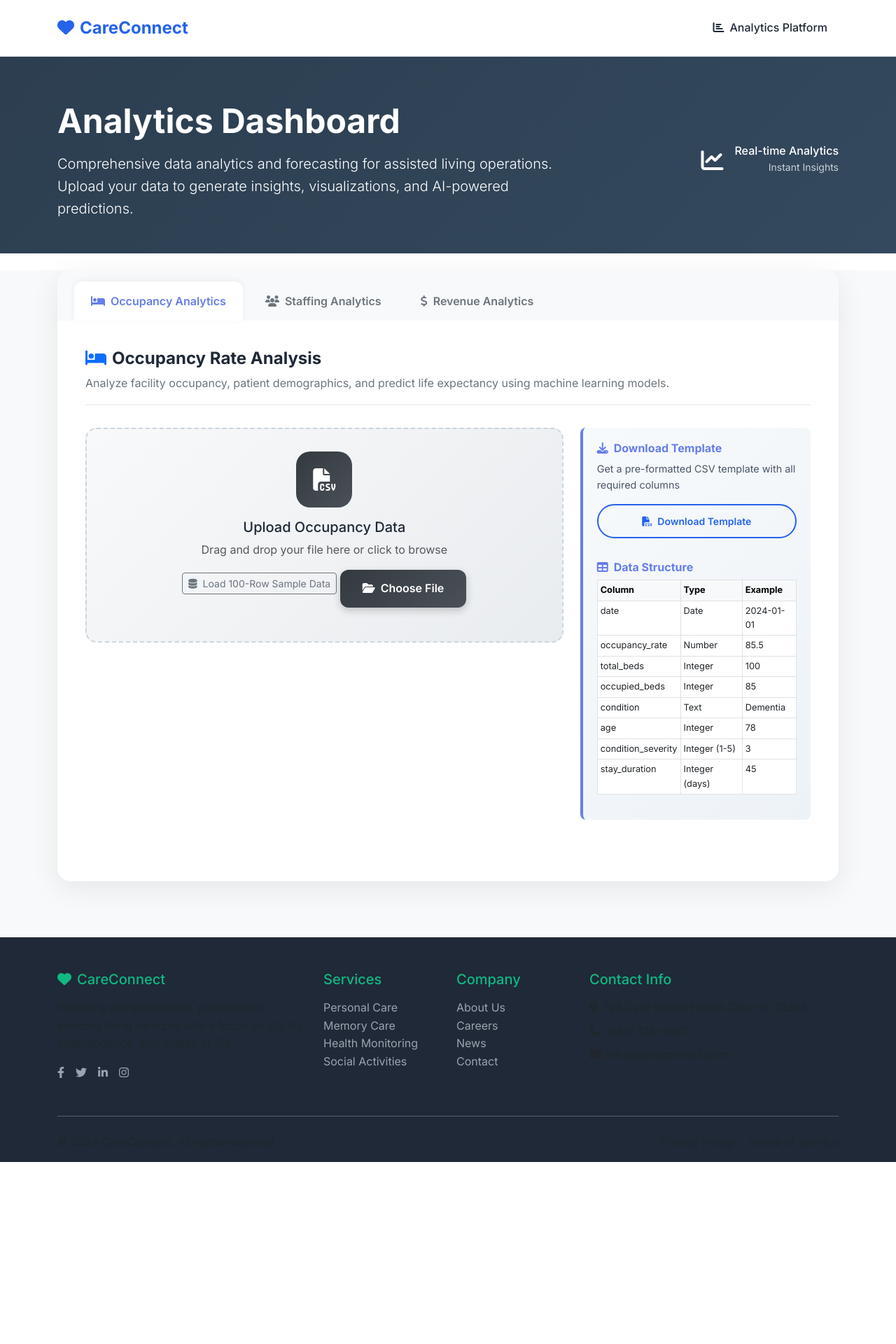
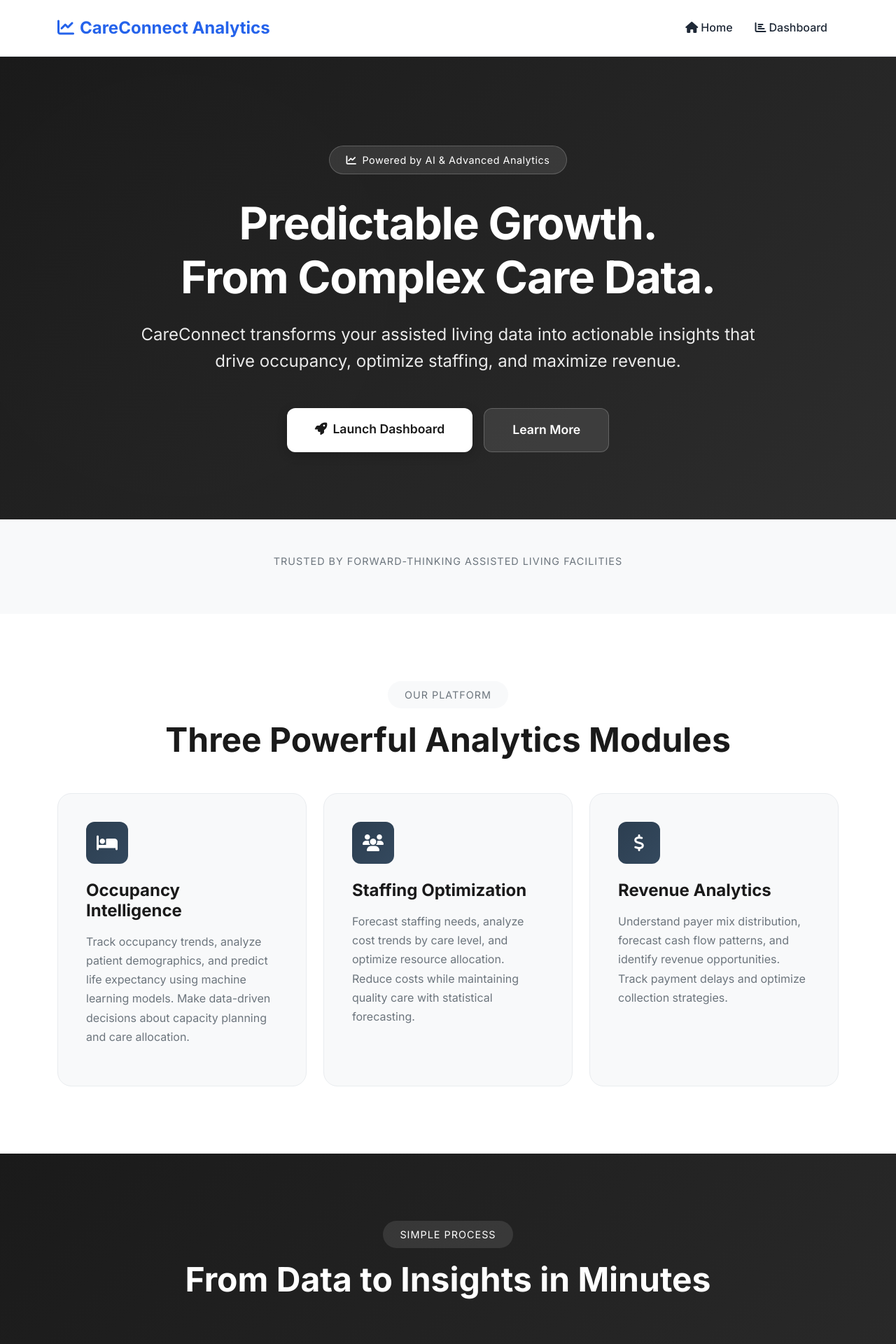
Before and after one commit to germanparra0202/assisted_living_startup, a Flask app: page / in a window 1280 px wide. Shown: the top 1920 px of the page at 70% size. Before the commit the page ends 1660 px from the top, so only its background shows below. Run offline with Flask 3, Linux system fonts and the light colour scheme; some libraries are stand-ins or nearby versions.

Commit message:
homepage

```diff
--- a/app.py
+++ b/app.py
@@ -19,6 +19,10 @@ def allowed_file(filename):
     return '.' in filename and filename.rsplit('.', 1)[1].lower() in app.config['ALLOWED_EXTENSIONS']
 
 @app.route('/')
+def home():
+    return render_template('home.html')
+
+@app.route('/dashboard')
 def dashboard():
     return render_template('dashboard.html')
 
--- a/templates/base.html
+++ b/templates/base.html
@@ -170,8 +170,8 @@
     <!-- Navigation -->
     <nav class="navbar navbar-expand-lg fixed-top">
         <div class="container">
-            <a class="navbar-brand" href="{{ url_for('dashboard') }}">
-                <i class="fas fa-heart me-2"></i>CareConnect
+            <a class="navbar-brand" href="{{ url_for('home') }}">
+                <i class="fas fa-chart-line me-2"></i>CareConnect Analytics
             </a>
             <button class="navbar-toggler" type="button" data-bs-toggle="collapse" data-bs-target="#navbarNav">
                 <span class="navbar-toggler-icon"></span>
@@ -179,9 +179,14 @@
             <div class="collapse navbar-collapse" id="navbarNav">
                 <ul class="navbar-nav ms-auto">
                     <li class="nav-item">
-                        <span class="nav-link text-muted">
-                            <i class="fas fa-chart-bar me-2"></i>Analytics Platform
-                        </span>
+                        <a class="nav-link" href="{{ url_for('home') }}">
+                            <i class="fas fa-home me-1"></i>Home
+                        </a>
+                    </li>
+                    <li class="nav-item">
+                        <a class="nav-link" href="{{ url_for('dashboard') }}">
+                            <i class="fas fa-chart-bar me-1"></i>Dashboard
+                        </a>
                     </li>
                 </ul>
             </div>
--- /dev/null
+++ b/templates/home.html
@@ -0,0 +1,549 @@
+{% extends "base.html" %}
+
+{% block title %}CareConnect Analytics - Data-Driven Insights for Assisted Living{% endblock %}
+
+{% block content %}
+<style>
+    /* Hero Section */
+    .hero-section {
+        background: linear-gradient(135deg, #1a1a1a 0%, #2d2d2d 100%);
+        color: white;
+        padding: 8rem 0 6rem;
+        text-align: center;
+        position: relative;
+        overflow: hidden;
+    }
+
+    .hero-section::before {
+        content: '';
+        position: absolute;
+        top: 0;
+        left: 0;
+        right: 0;
+        bottom: 0;
+        background: radial-gradient(circle at 20% 50%, rgba(255,255,255,0.05) 0%, transparent 50%);
+        pointer-events: none;
+    }
+
+    .hero-content {
+        position: relative;
+        z-index: 1;
+        max-width: 900px;
+        margin: 0 auto;
+    }
+
+    .hero-badge {
+        display: inline-block;
+        background: rgba(255, 255, 255, 0.1);
+        border: 1px solid rgba(255, 255, 255, 0.2);
+        padding: 0.5rem 1.5rem;
+        border-radius: 50px;
+        margin-bottom: 2rem;
+        font-size: 0.9rem;
+        letter-spacing: 0.5px;
+    }
+
+    .hero-title {
+        font-size: 4rem;
+        font-weight: 800;
+        line-height: 1.2;
+        margin-bottom: 1.5rem;
+        letter-spacing: -0.02em;
+    }
+
+    .hero-subtitle {
+        font-size: 1.5rem;
+        font-weight: 400;
+        margin-bottom: 3rem;
+        opacity: 0.9;
+        line-height: 1.6;
+    }
+
+    .hero-cta {
+        display: flex;
+        gap: 1rem;
+        justify-content: center;
+        flex-wrap: wrap;
+    }
+
+    .btn-primary-hero {
+        background: white;
+        color: #1a1a1a;
+        padding: 1rem 2.5rem;
+        border-radius: 12px;
+        font-weight: 600;
+        font-size: 1.1rem;
+        text-decoration: none;
+        transition: all 0.3s ease;
+        box-shadow: 0 4px 15px rgba(0, 0, 0, 0.2);
+    }
+
+    .btn-primary-hero:hover {
+        transform: translateY(-2px);
+        box-shadow: 0 8px 25px rgba(0, 0, 0, 0.3);
+        color: #1a1a1a;
+    }
+
+    .btn-secondary-hero {
+        background: rgba(255, 255, 255, 0.1);
+        color: white;
+        padding: 1rem 2.5rem;
+        border-radius: 12px;
+        font-weight: 600;
+        font-size: 1.1rem;
+        text-decoration: none;
+        border: 1px solid rgba(255, 255, 255, 0.2);
+        transition: all 0.3s ease;
+    }
+
+    .btn-secondary-hero:hover {
+        background: rgba(255, 255, 255, 0.2);
+        color: white;
+    }
+
+    /* Trusted By Section */
+    .trusted-section {
+        padding: 3rem 0;
+        background: #f8f9fa;
+        text-align: center;
+    }
+
+    .trusted-text {
+        color: #6c757d;
+        font-size: 0.9rem;
+        text-transform: uppercase;
+        letter-spacing: 1px;
+        margin-bottom: 1rem;
+    }
+
+    /* Features Section */
+    .features-section {
+        padding: 6rem 0;
+        background: white;
+    }
+
+    .section-badge {
+        display: inline-block;
+        background: #f8f9fa;
+        padding: 0.5rem 1.5rem;
+        border-radius: 50px;
+        margin-bottom: 1rem;
+        font-size: 0.9rem;
+        color: #6c757d;
+        text-transform: uppercase;
+        letter-spacing: 1px;
+    }
+
+    .section-title {
+        font-size: 3rem;
+        font-weight: 800;
+        margin-bottom: 3rem;
+        color: #1a1a1a;
+        text-align: center;
+    }
+
+    .feature-card {
+        background: #f8f9fa;
+        border-radius: 20px;
+        padding: 2.5rem;
+        height: 100%;
+        transition: all 0.3s ease;
+        border: 1px solid #e9ecef;
+    }
+
+    .feature-card:hover {
+        transform: translateY(-5px);
+        box-shadow: 0 10px 40px rgba(0, 0, 0, 0.1);
+    }
+
+    .feature-icon {
+        width: 60px;
+        height: 60px;
+        background: linear-gradient(135deg, #2c3e50 0%, #34495e 100%);
+        border-radius: 12px;
+        display: flex;
+        align-items: center;
+        justify-content: center;
+        color: white;
+        font-size: 1.5rem;
+        margin-bottom: 1.5rem;
+    }
+
+    .feature-title {
+        font-size: 1.5rem;
+        font-weight: 700;
+        margin-bottom: 1rem;
+        color: #1a1a1a;
+    }
+
+    .feature-description {
+        color: #6c757d;
+        line-height: 1.7;
+    }
+
+    /* How It Works Section */
+    .how-it-works {
+        padding: 6rem 0;
+        background: linear-gradient(135deg, #1a1a1a 0%, #2d2d2d 100%);
+        color: white;
+    }
+
+    .step-card {
+        text-align: center;
+        padding: 2rem;
+    }
+
+    .step-number {
+        width: 60px;
+        height: 60px;
+        background: rgba(255, 255, 255, 0.1);
+        border-radius: 50%;
+        display: flex;
+        align-items: center;
+        justify-content: center;
+        font-size: 1.5rem;
+        font-weight: 700;
+        margin: 0 auto 1.5rem;
+        border: 2px solid rgba(255, 255, 255, 0.2);
+    }
+
+    .step-title {
+        font-size: 1.3rem;
+        font-weight: 700;
+        margin-bottom: 1rem;
+    }
+
+    .step-description {
+        color: rgba(255, 255, 255, 0.8);
+        line-height: 1.6;
+    }
+
+    /* Benefits Section */
+    .benefits-section {
+        padding: 6rem 0;
+        background: white;
+    }
+
+    .benefit-item {
+        display: flex;
+        align-items: start;
+        margin-bottom: 2rem;
+        padding: 1.5rem;
+        background: #f8f9fa;
+        border-radius: 12px;
+        transition: all 0.3s ease;
+    }
+
+    .benefit-item:hover {
+        background: #e9ecef;
+    }
+
+    .benefit-icon {
+        width: 40px;
+        height: 40px;
+        background: linear-gradient(135deg, #2c3e50 0%, #34495e 100%);
+        border-radius: 8px;
+        display: flex;
+        align-items: center;
+        justify-content: center;
+        color: white;
+        font-size: 1.2rem;
+        margin-right: 1.5rem;
+        flex-shrink: 0;
+    }
+
+    .benefit-content h5 {
+        font-weight: 700;
+        margin-bottom: 0.5rem;
+        color: #1a1a1a;
+    }
+
+    .benefit-content p {
+        margin: 0;
+        color: #6c757d;
+    }
+
+    /* CTA Section */
+    .cta-section {
+        padding: 6rem 0;
+        background: linear-gradient(135deg, #2c3e50 0%, #34495e 100%);
+        color: white;
+        text-align: center;
+    }
+
+    .cta-title {
+        font-size: 3rem;
+        font-weight: 800;
+        margin-bottom: 1.5rem;
+    }
+
+    .cta-subtitle {
+        font-size: 1.3rem;
+        margin-bottom: 2.5rem;
+        opacity: 0.9;
+    }
+
+    /* Footer */
+    .footer {
+        background: #1a1a1a;
+        color: rgba(255, 255, 255, 0.6);
+        padding: 3rem 0;
+        text-align: center;
+    }
+
+    .footer-links {
+        list-style: none;
+        padding: 0;
+        margin: 1rem 0;
+        display: flex;
+        justify-content: center;
+        gap: 2rem;
+        flex-wrap: wrap;
+    }
+
+    .footer-links a {
+        color: rgba(255, 255, 255, 0.6);
+        text-decoration: none;
+        transition: color 0.3s ease;
+    }
+
+    .footer-links a:hover {
+        color: white;
+    }
+
+    @media (max-width: 768px) {
+        .hero-title {
+            font-size: 2.5rem;
+        }
+
+        .hero-subtitle {
+            font-size: 1.2rem;
+        }
+
+        .section-title {
+            font-size: 2rem;
+        }
+
+        .cta-title {
+            font-size: 2rem;
+        }
+    }
+</style>
+
+<!-- Hero Section -->
+<section class="hero-section">
+    <div class="container">
+        <div class="hero-content">
+            <div class="hero-badge">
+                <i class="fas fa-chart-line me-2"></i>Powered by AI & Advanced Analytics
+            </div>
+            <h1 class="hero-title">Predictable Growth.<br>From Complex Care Data.</h1>
+            <p class="hero-subtitle">CareConnect transforms your assisted living data into actionable insights that drive occupancy, optimize staffing, and maximize revenue.</p>
+            <div class="hero-cta">
+                <a href="/dashboard" class="btn-primary-hero">
+                    <i class="fas fa-rocket me-2"></i>Launch Dashboard
+                </a>
+                <a href="#how-it-works" class="btn-secondary-hero">
+                    Learn More
+                </a>
+            </div>
+        </div>
+    </div>
+</section>
+
+<!-- Trusted By Section -->
+<section class="trusted-section">
+    <div class="container">
+        <p class="trusted-text">Trusted by forward-thinking assisted living facilities</p>
+    </div>
+</section>
+
+<!-- Features Section -->
+<section class="features-section">
+    <div class="container">
+        <div class="text-center mb-5">
+            <span class="section-badge">Our Platform</span>
+            <h2 class="section-title">Three Powerful Analytics Modules</h2>
+        </div>
+
+        <div class="row g-4">
+            <div class="col-md-4">
+                <div class="feature-card">
+                    <div class="feature-icon">
+                        <i class="fas fa-bed"></i>
+                    </div>
+                    <h3 class="feature-title">Occupancy Intelligence</h3>
+                    <p class="feature-description">Track occupancy trends, analyze patient demographics, and predict life expectancy using machine learning models. Make data-driven decisions about capacity planning and care allocation.</p>
+                </div>
+            </div>
+
+            <div class="col-md-4">
+                <div class="feature-card">
+                    <div class="feature-icon">
+                        <i class="fas fa-users"></i>
+                    </div>
+                    <h3 class="feature-title">Staffing Optimization</h3>
+                    <p class="feature-description">Forecast staffing needs, analyze cost trends by care level, and optimize resource allocation. Reduce costs while maintaining quality care with statistical forecasting.</p>
+                </div>
+            </div>
+
+            <div class="col-md-4">
+                <div class="feature-card">
+                    <div class="feature-icon">
+                        <i class="fas fa-dollar-sign"></i>
+                    </div>
+                    <h3 class="feature-title">Revenue Analytics</h3>
+                    <p class="feature-description">Understand payer mix distribution, forecast cash flow patterns, and identify revenue opportunities. Track payment delays and optimize collection strategies.</p>
+                </div>
+            </div>
+        </div>
+    </div>
+</section>
+
+<!-- How It Works Section -->
+<section class="how-it-works" id="how-it-works">
+    <div class="container">
+        <div class="text-center mb-5">
+            <span class="section-badge" style="background: rgba(255,255,255,0.1); color: white;">Simple Process</span>
+            <h2 class="section-title" style="color: white;">From Data to Insights in Minutes</h2>
+        </div>
+
+        <div class="row g-4">
+            <div class="col-md-3">
+                <div class="step-card">
+                    <div class="step-number">1</div>
+                    <h4 class="step-title">Upload Your Data</h4>
+                    <p class="step-description">Import CSV or Excel files with occupancy, staffing, or revenue data. Download our templates for easy formatting.</p>
+                </div>
+            </div>
+
+            <div class="col-md-3">
+                <div class="step-card">
+                    <div class="step-number">2</div>
+                    <h4 class="step-title">Instant Visualization</h4>
+                    <p class="step-description">See your data come alive with interactive charts and real-time metrics. All visualizations update automatically.</p>
+                </div>
+            </div>
+
+            <div class="col-md-3">
+                <div class="step-card">
+                    <div class="step-number">3</div>
+                    <h4 class="step-title">Generate Insights</h4>
+                    <p class="step-description">Run AI predictions or statistical analysis with one click. Get forecasts, trends, and actionable recommendations.</p>
+                </div>
+            </div>
+
+            <div class="col-md-3">
+                <div class="step-card">
+                    <div class="step-number">4</div>
+                    <h4 class="step-title">Export Results</h4>
+                    <p class="step-description">Download complete analysis reports as CSV files for further processing or presentation to stakeholders.</p>
+                </div>
+            </div>
+        </div>
+    </div>
+</section>
+
+<!-- Benefits Section -->
+<section class="benefits-section">
+    <div class="container">
+        <div class="text-center mb-5">
+            <span class="section-badge">Why CareConnect</span>
+            <h2 class="section-title">Built for Modern Healthcare Analytics</h2>
+        </div>
+
+        <div class="row">
+            <div class="col-md-6">
+                <div class="benefit-item">
+                    <div class="benefit-icon">
+                        <i class="fas fa-brain"></i>
+                    </div>
+                    <div class="benefit-content">
+                        <h5>AI-Powered Predictions</h5>
+                        <p>Leverage machine learning for life expectancy predictions, cost forecasting, and revenue projections.</p>
+                    </div>
+                </div>
+
+                <div class="benefit-item">
+                    <div class="benefit-icon">
+                        <i class="fas fa-chart-bar"></i>
+                    </div>
+                    <div class="benefit-content">
+                        <h5>Statistical Analysis</h5>
+                        <p>Access descriptive statistics, correlation analysis, variance testing, and trend significance testing.</p>
+                    </div>
+                </div>
+
+                <div class="benefit-item">
+                    <div class="benefit-icon">
+                        <i class="fas fa-eye"></i>
+                    </div>
+                    <div class="benefit-content">
+                        <h5>Colorblind-Safe Design</h5>
+                        <p>All visualizations use scientifically-proven colorblind-safe palettes for universal accessibility.</p>
+                    </div>
+                </div>
+            </div>
+
+            <div class="col-md-6">
+                <div class="benefit-item">
+                    <div class="benefit-icon">
+                        <i class="fas fa-bolt"></i>
+                    </div>
+                    <div class="benefit-content">
+                        <h5>Real-Time Processing</h5>
+                        <p>Upload data and see results instantly. No waiting, no batch processing, no delays.</p>
+                    </div>
+                </div>
+
+                <div class="benefit-item">
+                    <div class="benefit-icon">
+                        <i class="fas fa-download"></i>
+                    </div>
+                    <div class="benefit-content">
+                        <h5>Export Everything</h5>
+                        <p>Download analysis results, forecasts, and raw data with predictions for external use.</p>
+                    </div>
+                </div>
+
+                <div class="benefit-item">
+                    <div class="benefit-icon">
+                        <i class="fas fa-mobile-alt"></i>
+                    </div>
+                    <div class="benefit-content">
+                        <h5>Fully Responsive</h5>
+                        <p>Access your analytics dashboard from any device - desktop, tablet, or mobile.</p>
+                    </div>
+                </div>
+            </div>
+        </div>
+    </div>
+</section>
+
+<!-- CTA Section -->
+<section class="cta-section">
+    <div class="container">
+        <h2 class="cta-title">Ready to Transform Your Data?</h2>
+        <p class="cta-subtitle">Join facilities using CareConnect to make smarter, data-driven decisions.</p>
+        <div class="hero-cta">
+            <a href="/dashboard" class="btn-primary-hero">
+                <i class="fas fa-chart-line me-2"></i>Start Analyzing Now
+            </a>
+        </div>
+    </div>
+</section>
+
+<!-- Footer -->
+<footer class="footer">
+    <div class="container">
+        <p>&copy; 2025 CareConnect Analytics. All rights reserved.</p>
+        <ul class="footer-links">
+            <li><a href="/dashboard">Dashboard</a></li>
+            <li><a href="#how-it-works">How It Works</a></li>
+            <li><a href="#">Privacy Policy</a></li>
+            <li><a href="#">Terms of Service</a></li>
+        </ul>
+    </div>
+</footer>
+
+{% endblock %}
```
